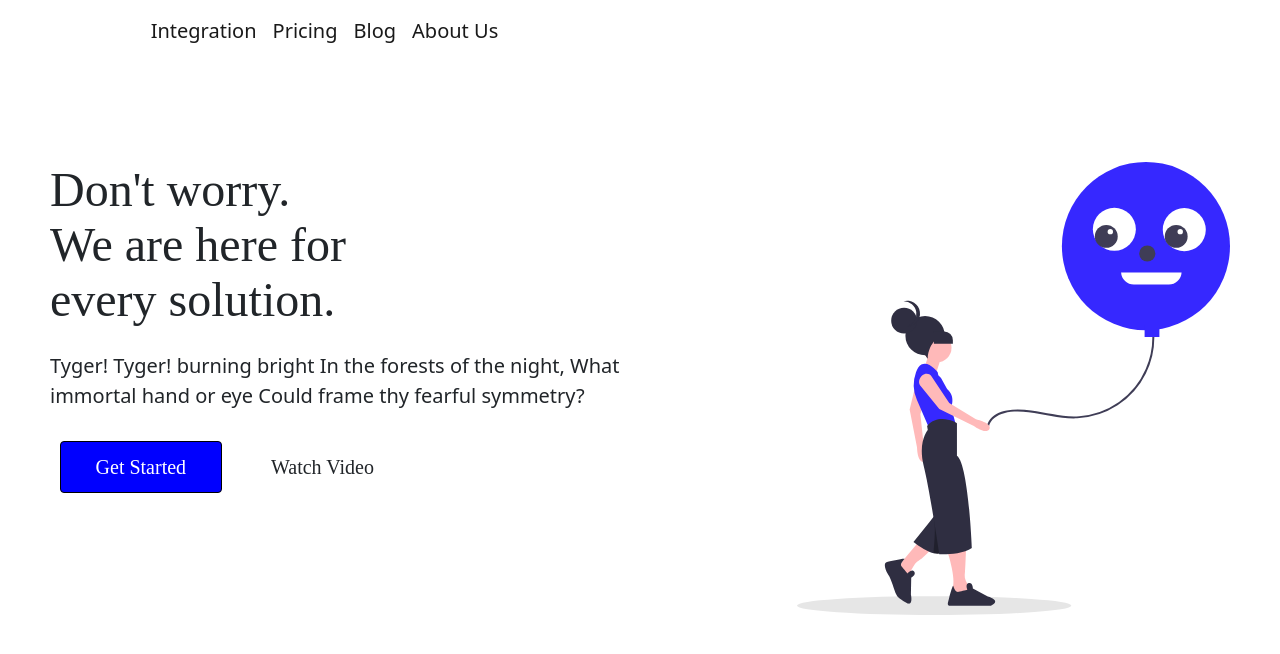
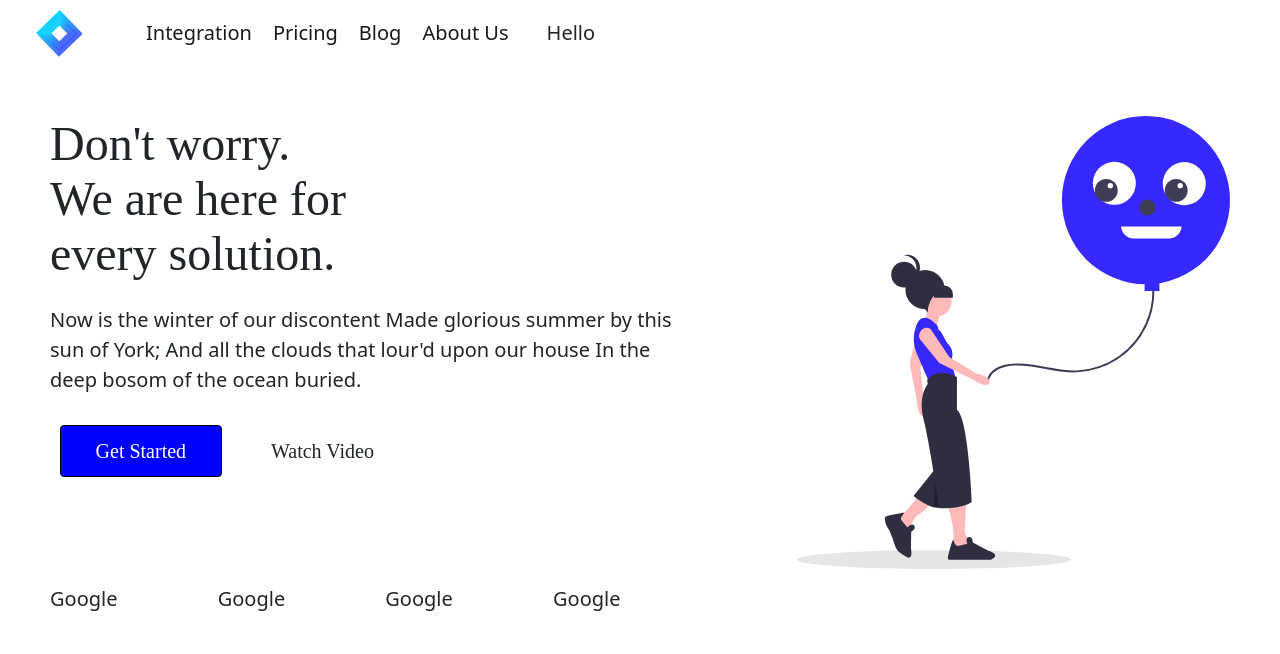
Before and after one commit to abdul-sohail24/reactjs_ecommerce, a React (Create React App) app: page / in a window 1280 px wide. Shown: the top 654 px of the page. Built offline with nearby package versions, Linux system fonts and the light colour scheme.

Commit message:
Added all files

```diff
--- a/src/Home.js
+++ b/src/Home.js
@@ -10,15 +10,16 @@
 					<div className="row">
 						<div className="col-12 mx-auto">
 							{/* Text Area */}
-							<div class="row">
+							<div className="row">
 								<div className="col-md-7 sm-12 order-sm-0 order-lg-0 textarea">
 									<div className="main-text">
 										Don't worry. <br /> We are here for <br /> every solution.
 									</div>
 									<br />
 									<div className="sub-text">
-										Tyger! Tyger! burning bright In the forests of the night,
-										What immortal hand or eye Could frame thy fearful symmetry?
+										Now is the winter of our discontent Made glorious summer by
+										this sun of York; And all the clouds that lour'd upon our
+										house In the deep bosom of the ocean buried.
 									</div>
 									<div className="button_space">
 										<button className="btn button_field col-sm-6 col-md-4 col-lg-3">
@@ -27,6 +28,20 @@
 										<button className="btn second_button_field col-sm-6 col-md-4 col-lg-3">
 											Watch Video
 										</button>
+									</div>
+									<div className="row companies">
+										<div className="col-md-3 col-xs-6">
+											<h5>Google</h5>
+										</div>
+										<div className="col-md-3 col-xs-6">
+											<h5>Google</h5>
+										</div>
+										<div className="col-md-3 col-xs-6">
+											<h5>Google</h5>
+										</div>
+										<div className="col-md-3 col-xs-6">
+											<h5>Google</h5>
+										</div>
 									</div>
 								</div>
 
--- a/src/Navbar.js
+++ b/src/Navbar.js
@@ -1,5 +1,6 @@
 import React from "react";
 import "./index.js";
+import logo from "./images/logo.svg";
 import { NavLink } from "react-router-dom";
 import "./navbar.css";
 
@@ -8,7 +9,7 @@
 		<>
 			<div className="container-fluid nav_bg">
 				<div className="row">
-					<div className="col-10 mx-auto">
+					<div className="col-12 mx-auto">
 						<nav className="navbar navbar-expand-lg navbar-light bg-light">
 							<div className="container-fluid">
 								<button
@@ -22,14 +23,24 @@
 								>
 									<span className="navbar-toggler-icon"></span>
 								</button>
+								<img src={logo} alt="" />
 								<div
 									className="collapse navbar-collapse"
 									id="navbarSupportedContent"
 								>
-									<ul className="navbar-nav mr-auto mb-2 mb-lg-0">
+									{/* <ul className="nav-link">
+										<NavLink
+											className="nav-link active"
+											aria-current="page"
+											to="/"
+										>
+											<img src={logo} alt="" />
+										</NavLink>
+									</ul> */}
+									<ul className="navbar-nav mr-auto mb-2 mb-lg-0 nav_tabs">
 										<li className="nav-item">
 											<NavLink
-												className="nav-link active"
+												className="nav-link active nav_links"
 												aria-current="page"
 												to="/"
 											>
@@ -38,7 +49,7 @@
 										</li>
 										<li className="nav-item">
 											<NavLink
-												className="nav-link active"
+												className="nav-link active nav_links"
 												aria-current="page"
 												to="/"
 											>
@@ -47,7 +58,7 @@
 										</li>
 										<li className="nav-item">
 											<NavLink
-												className="nav-link active"
+												className="nav-link active nav_links"
 												aria-current="page"
 												to="/"
 											>
@@ -56,7 +67,7 @@
 										</li>
 										<li className="nav-item">
 											<NavLink
-												className="nav-link active"
+												className="nav-link active nav_links"
 												aria-current="page"
 												to="/"
 											>
@@ -64,6 +75,7 @@
 											</NavLink>
 										</li>
 									</ul>
+									<div className="nav_button">Hello</div>
 								</div>
 							</div>
 						</nav>
--- a/src/home.css
+++ b/src/home.css
@@ -4,13 +4,18 @@
 }
 
 .textarea {
-	padding: 100px 50px;
+	padding: 50px 50px;
 }
 
 /* Image styling */
 @media screen and (min-width: 768px) {
 	.imagearea {
-		padding: 100px 50px;
+		padding: 50px 50px;
+	}
+
+	.companies {
+		margin-top: 100px;
+		padding: 25px auto;
 	}
 }
 
--- a/src/navbar.css
+++ b/src/navbar.css
@@ -2,3 +2,14 @@
 	background-color: #fff !important;
 	font-size: 20px;
 }
+
+.nav_tabs {
+	margin-left: 20px;
+	padding: 10px 30px;
+	justify-content: space-between;
+}
+
+.nav_links {
+	margin-left: 5px;
+	padding: 0px 20px;
+}
```
Also changed, not shown: src/images/logo.svg (added).
